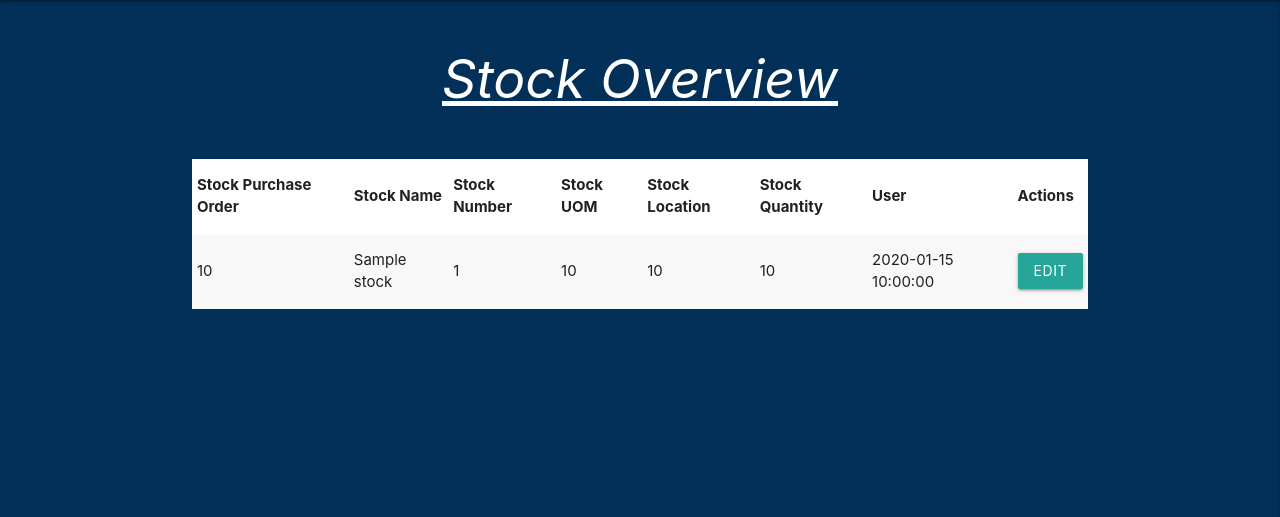
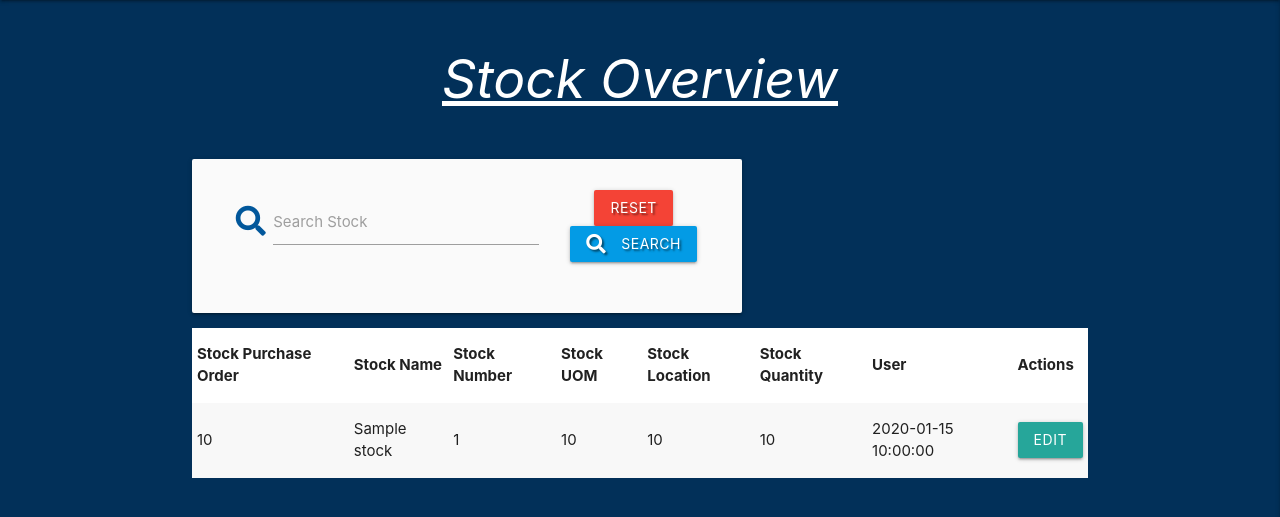
Before and after one commit to Nick8735/Safe_Stock, a Flask app: page /stock-overview in a window 1280 px wide. Shown: the part 64-581 px from the top of the page. Run offline with Flask 3, Linux system fonts and the light colour scheme; a database or web service that is not in the repository returns one stand-in record (values such as "Sample title"); some libraries are stand-ins or nearby versions.

Commit message:
added search for stock overveiw

```diff
--- a/app.py
+++ b/app.py
@@ -27,6 +27,18 @@ def index():
 def get_stock():
     stock = mongo.db.stock.find()
     return render_template("stock.html", stock=stock)
+
+@app.route("/search", methods=["GET", "POST"])
+def search():
+    if request.method == "POST":
+        query = request.form.get("query")
+        print(f"Search Query: {query}")  # Add this line for debugging
+        stock = list(mongo.db.stock.find({"$text": {"$search": query}}))
+        print(f"Search Results: {stock}")  # Add this line for debugging
+        return render_template("stock-list.html", stock=stock)
+
+    return render_template("stock-list.html")
+
 
 @app.route("/register", methods=["GET", "POST"])
 def register():
--- a/templates/stock-list.html
+++ b/templates/stock-list.html
@@ -3,8 +3,67 @@
 
   <h2 class="title_2">Stock Overview</h2>
 
+  <div class="row card-panel grey lighten-5">
+    <form action="{{ url_for('search') }}" method="post" class="col s12">
+      <div class="row valign-wrapper center-align">
+        <div class="input-field col s12 m8">
+          <i class="fas fa-search prefix light-blue-text text-darken-4"></i>
+          <input type="text" name="query" id="query" minlength="3" class="validate" required>
+          <label for="query">Search Stock</label>
+        </div>
+        <div class="col s12 m4">
+          <a href="{{ url_for('get_stock') }}" class="red btn text-shadow">Reset</a>
+          <button type="submit" class="light-blue darken-1 btn text-shadow">
+            <i class="fas fa-search left"></i> Search
+          </button>
+        </div>
+      </div>
+    </form>
+  </div>
+
+  {% if search_results %}
+    <h3>Search Results</h3>
     <table class="striped">
       <thead>
+        <!-- Table header columns -->
+        <tr>
+          <th>Stock Purchase Order</th>
+          <th>Stock Name</th>
+          <th>Stock Number</th>
+          <th>Stock UOM</th>
+          <th>Stock Location</th>
+          <th>Stock Quantity</th>
+          <th>User</th>
+          <th>Actions</th>
+        </tr>
+      </thead>
+      <tbody>
+        {% for stock in search_results %}
+          <tr>
+            <!-- Display stock information -->
+            <td>{{ stock.stock_purchase_order }}</td>
+            <!-- Other table cells -->
+            <td>{{ stock.stock_name }}</td>
+            <td>{{ stock.stock_number }}</td>
+            <td>{{ stock.stock_uom }}</td>
+            <td>{{ stock.stock_location }}</td>
+            <td>{{ stock.stock_qty }}</td>
+            <td>{{ stock.created_by }}</td>
+            <td>
+              <a class="waves-effect waves-light btn modal-trigger" href="#editModal{{ stock['_id'] }}">Edit</a>
+
+              <div id="editModal{{ stock['_id'] }}" class="modal">
+                <!-- Modal content and form -->
+              </div>
+            </td>
+          </tr>
+        {% endfor %}
+      </tbody>
+    </table>
+  {% else %}
+    <table class="striped">
+      <thead>
+        <!-- Table header columns -->
         <tr>
           <th>Stock Purchase Order</th>
           <th>Stock Name</th>
```
Also changed, not shown: other parts of templates/stock-list.html (+4 -35 lines). Lines whose indentation alone changed are shown as unchanged.
